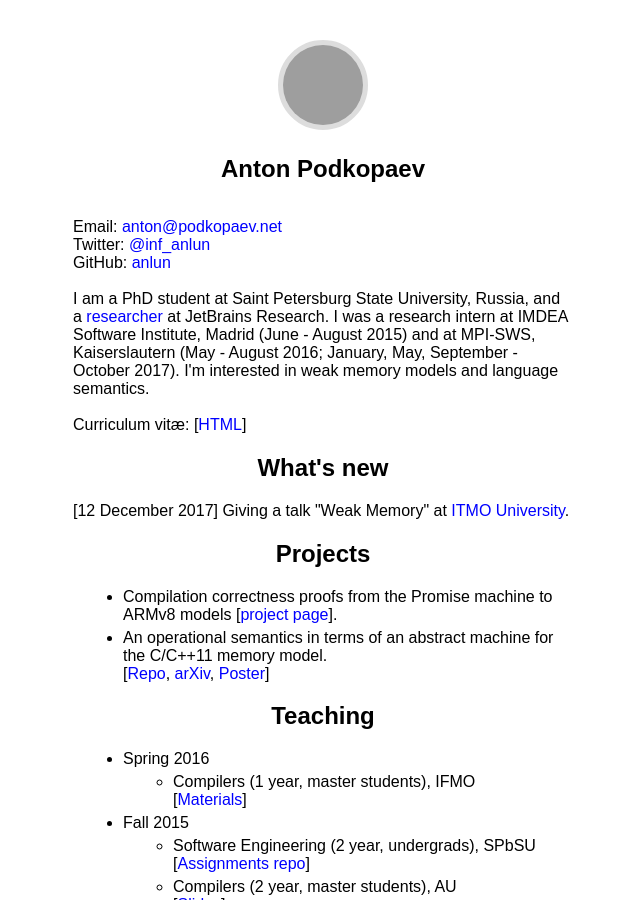
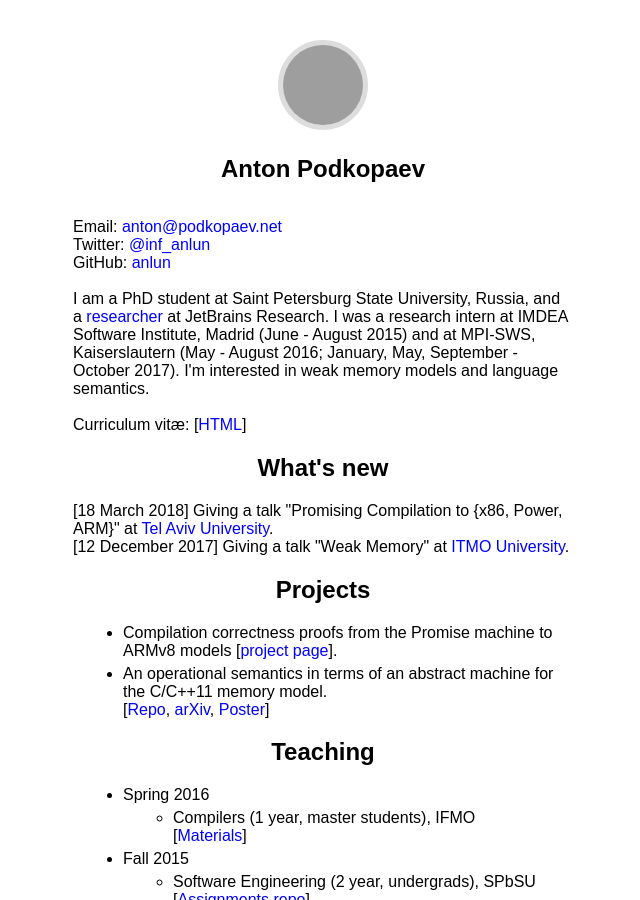
Before and after one commit to anlun/anlun.github.io, a Jekyll site: the page built from index.html, in a window 1280 px wide and 900 px high, cut to the strip 0-900 px from the top of the window. Shown: the whole strip, without its empty margins (317-957 px from the left). Built offline with Jekyll 4.4.1, drawn with Linux system fonts in a browser that asks for light colours; some web fonts are replaced; grey boxes are pictures that could not be loaded.

Commit message:
Added link to a talk.

```diff
--- a/index.html
+++ b/index.html
@@ -41,6 +41,8 @@ Curriculum vitæ: [<a href="cv">HTML</a>]
 <div class="divider"></div>
 <section>
   <center><h1> What's new </h1></center>
+  [18 March 2018] Giving a talk "Promising Compilation to {x86, Power, ARM}" at <a href="https://en-exact-sciences.tau.ac.il/computer">Tel Aviv University</a>.
+  <br />
   [12 December 2017] Giving a talk "Weak Memory" at <a href="http://en.ifmo.ru/en/">ITMO University</a>.
 </section>
 
```
Also changed, not shown: misc.md (+2 -0 lines).
